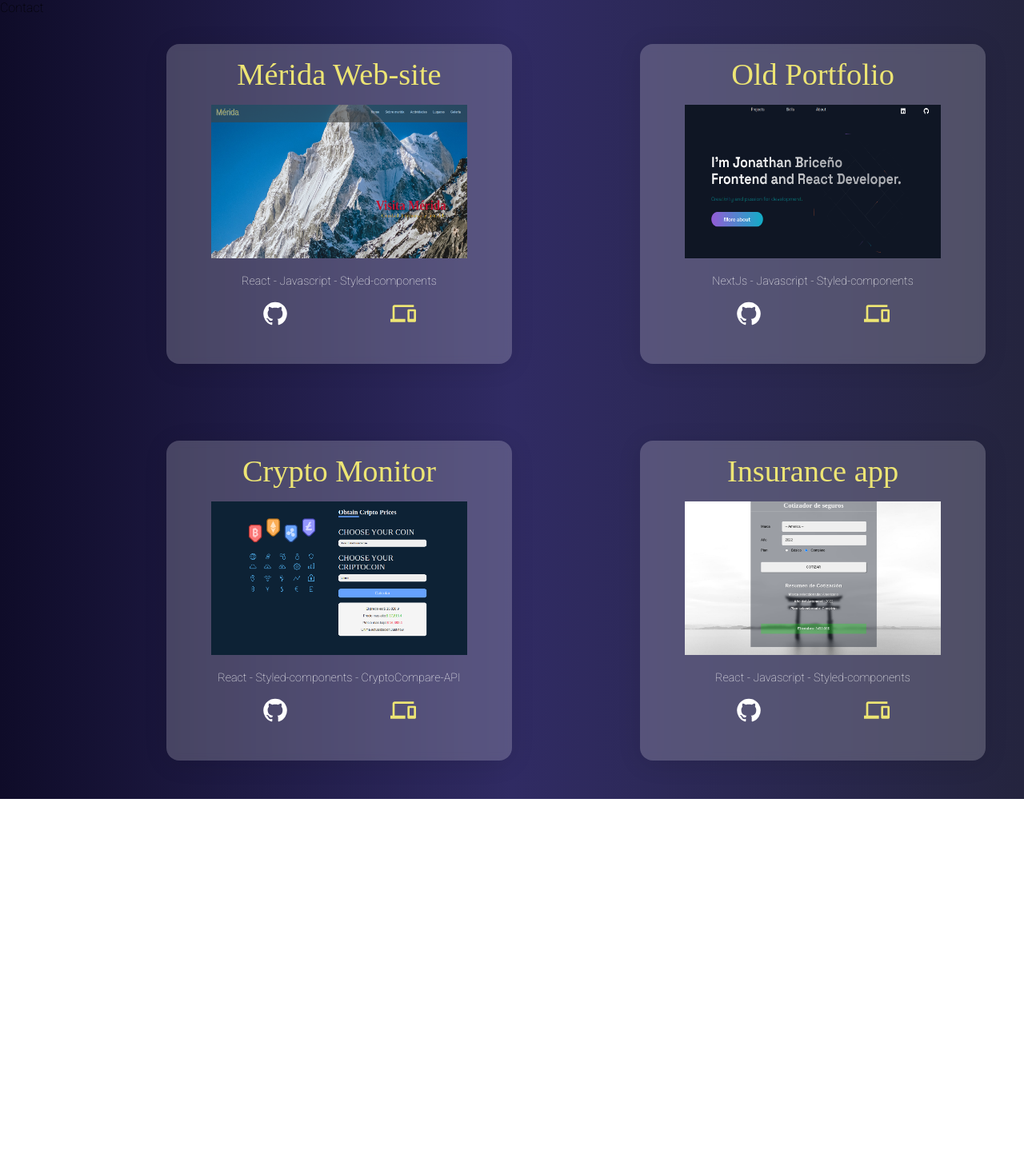
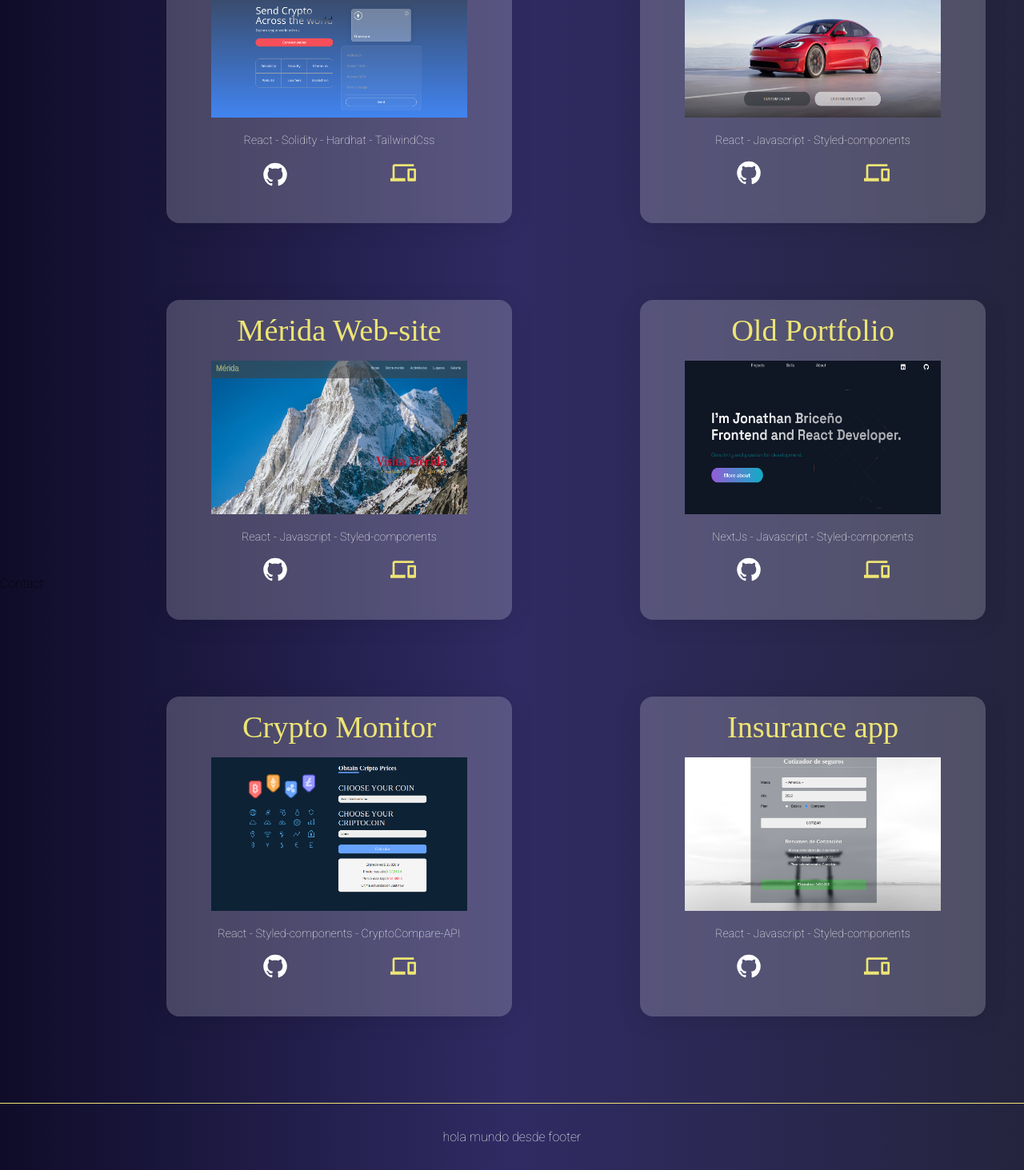
Before and after one commit to brimanz/personal_portfolio-2023, a React (Vite) app: page / in a window 1280 px wide. Shown: the part 2961-4424 px from the top of the page at 80% size. Before the commit the page ends 3960 px from the top, so only its background shows below. Built offline with nearby package versions, Linux system fonts and the light colour scheme; a web font is replaced by a local one.

Commit message:
adding footer component and some styles

```diff
--- a/src/App.jsx
+++ b/src/App.jsx
@@ -6,7 +6,8 @@ import {
   Header,
   About,
   Projects,
-  Contact
+  Contact,
+  Footer
 } from './components'
 
 
@@ -18,6 +19,7 @@ const App = () =>{
       <About/>
       <Projects/>
       <Contact/>
+      <Footer/>
     </div>
   )
 }
--- a/src/components/about/About.jsx
+++ b/src/components/about/About.jsx
@@ -70,11 +70,12 @@ export default About;
 
 
 const AboutContainer = styled.div`
-	height: 35rem;
+	height: 65rem;
 	display: flex;
 	flex-direction: column;
 	align-items: center;
 	margin-bottom: 3rem;
+	height: 50rem;
 `;
 const Content = styled.div`
 	max-width: 40rem;
--- /dev/null
+++ b/src/components/footer/Footer.jsx
@@ -0,0 +1,33 @@
+import React from 'react'
+import styled from '@emotion/styled'
+
+
+const Footer = () =>{
+	return(
+		<FooterContainer>
+			<p>hola mundo desde footer</p>
+		</FooterContainer>
+	);
+}
+
+
+export default Footer;
+
+
+const FooterContainer = styled.div`
+	padding: 2rem 0;
+	margin-top: 40rem;
+	width: 100%;
+
+	border-top: 1px solid #EDE574;
+	text-align: center;
+	color: #ffffff;
+
+	@media (max-width: 980px){
+		margin-top: 140rem;
+	}
+
+	@media (max-width: 758px){
+		margin-top: 140rem;
+	}
+`;
--- a/src/components/header/Header.jsx
+++ b/src/components/header/Header.jsx
@@ -26,7 +26,7 @@ export default Header;
 
 const Container = styled.div`
 	width: 100%;
-	height: 100vh;
+	height: 65rem;
 	display: flex;
 	justify-content: center;
 `;
--- a/src/components/index.js
+++ b/src/components/index.js
@@ -3,6 +3,7 @@ import Header from './header/Header'
 import About from './about/About'
 import Projects from './projects/Projects'
 import Contact from './contact/Contact'
+import Footer from './footer/Footer'
 
 
 export {
@@ -10,5 +11,6 @@ export {
 	Header,
 	About,
 	Projects,
-	Contact
+	Contact,
+	Footer
 }
--- a/src/components/navbar/Navbar.jsx
+++ b/src/components/navbar/Navbar.jsx
@@ -32,6 +32,7 @@ export default Navbar;
 
 const Container = styled.div`
 	width: 100%;
+	height: 5rem;
 	border-bottom: 1px solid #EDE574;
 
 	@media (max-width: 340px){
--- a/src/components/projects/Projects.jsx
+++ b/src/components/projects/Projects.jsx
@@ -98,8 +98,9 @@ export default Projects;
 
 
 const ProjectsContainer = styled.div`
-	height: 40rem;
-	margin-top: 55rem;
+	height: 65rem;
+	width: 100%;
+	margin-top: 45rem;
 	text-align: center;
 	display: flex;
 	flex-direction: column;
@@ -116,7 +117,7 @@ const Title = styled.h2`
 		margin: 0;
 	}
 
-	@media (max-width: 49px){
+	@media (max-width: 479px){
 		font-size: 3rem;
 	}
 `;
--- a/src/index.css
+++ b/src/index.css
@@ -6,6 +6,7 @@
 
 html{
   scroll-behavior: smooth;
+  height: 100%;
 }
 
 body{
@@ -14,6 +15,9 @@ body{
   background: linear-gradient(to left, #24243e, #302b63, #0f0c29); /* W3C, IE 10+/ Edge, Firefox 16+, Chrome 26+, Opera 12+, Safari 7+ */
   font-family: 'Roboto', sans-serif;
   overflow-x: hiden;
+  display: flex;
+  flex-direction: column;
+  min-height: 100vh;
 }
 
 /*keyframes*/
```
